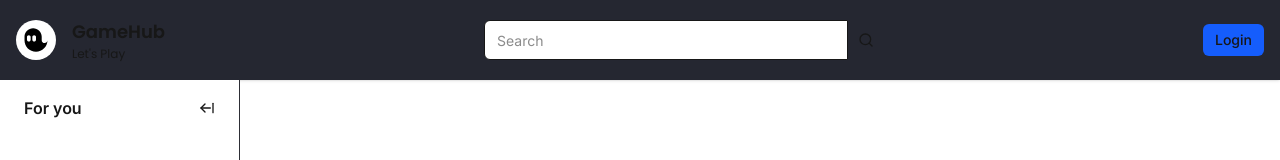
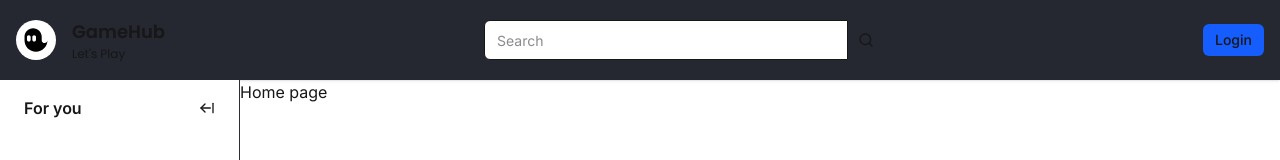
Before and after one commit to zee10524/LivestreamWebApp, a Next.js app: page / in a window 1280 px wide. Shown: the top 160 px of the page. Built offline with nearby package versions, Linux system fonts and the light colour scheme; no server answers.

Commit message:
side-bar completed

```diff
--- a/app/(browse)/layout.tsx
+++ b/app/(browse)/layout.tsx
@@ -1,6 +1,6 @@
 import React from 'react';
 import { Navbar } from "./_components/navbar";
-import {Sidebar } from './_components/sidebar';
+import { Sidebar } from './_components/sidebar';
 import { Container } from './_components/container';
 
 interface BrowseLayoutProps {
@@ -12,11 +12,11 @@ const BrowseLayout = ({ children }: BrowseLayoutProps): React.ReactElement => {
         <>
             <Navbar />
             <div className="flex h-full pt-20">
-                {children}
+                <Sidebar />
+
                 <Container>
-                    <Sidebar></Sidebar>
+                    {children}
                 </Container>
-
             </div>
         </>
     );
```
